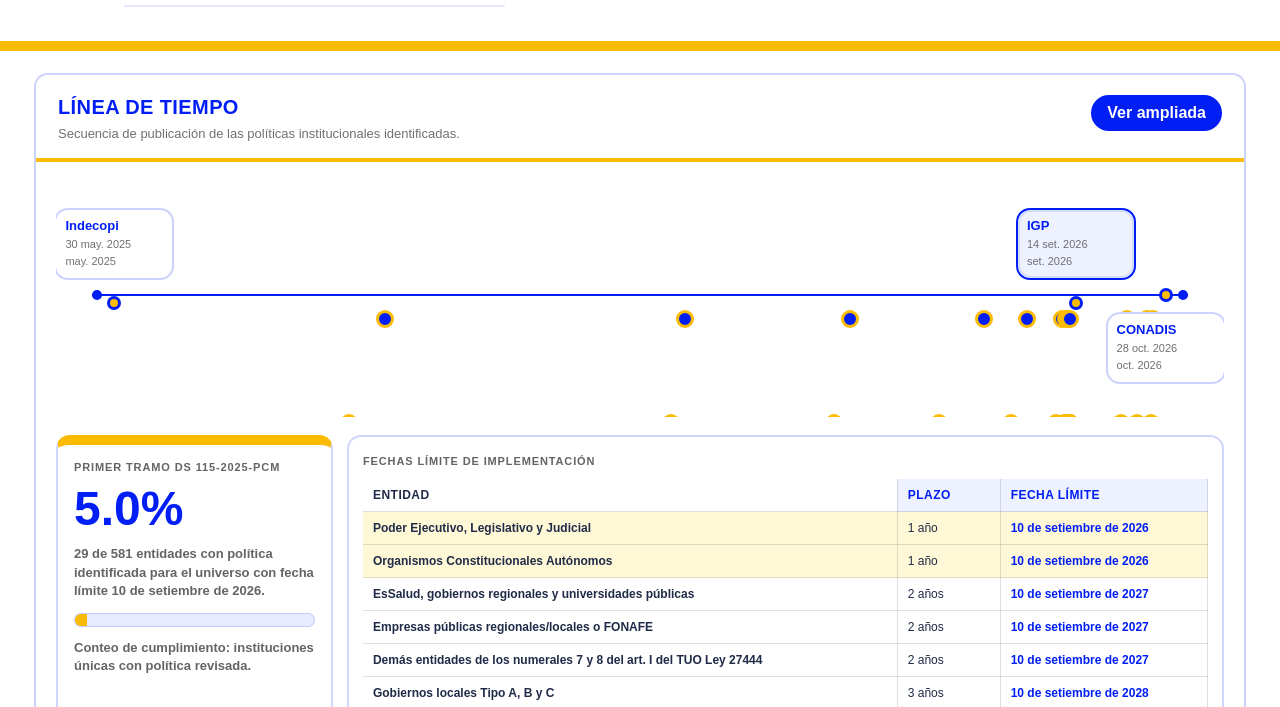
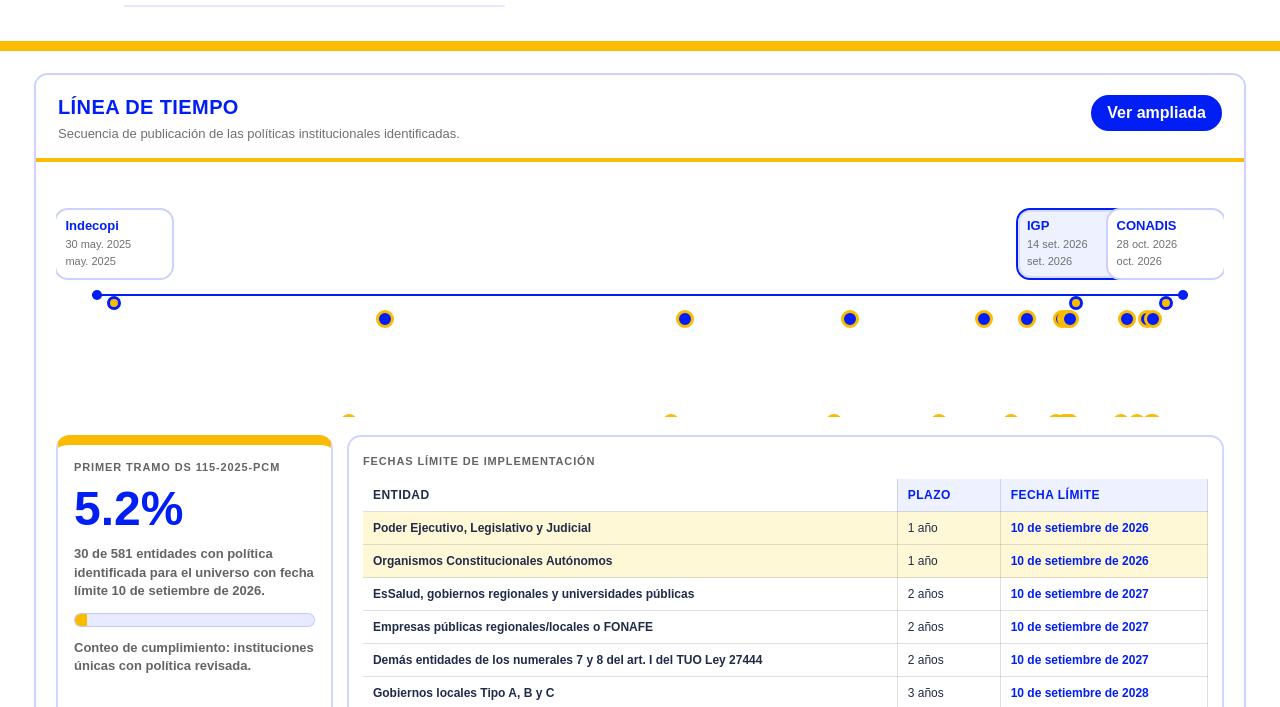
Before and after one commit to fatimatv/ialaw-ai-policy-dashboard, a plain HTML site: page index.html in a window 1280 px wide. Shown: the part 703-1410 px from the top of the page. Drawn offline with Linux system fonts and the light colour scheme.

Commit message:
Añade política de IA de Áncash

```diff
--- a/index.html
+++ b/index.html
@@ -2674,6 +2674,20 @@
         evidence: "Principios completos del Reglamento, mecanismos PAGD, PAIA, PGD y SGIA, evaluación de impacto para riesgos altos, registro institucional, supervisión humana, auditorías, gestión de incidentes, capacitación, guías complementarias y responsabilidades expresas del CGTD, OIA, OGTI y oficiales especializados.",
         source: "Documento proporcionado para el análisis. La resolución aprobatoria y fecha de publicación no están consignadas en el PDF y permanecen pendientes de verificación oficial.",
         scores: { rights: 3, privacy: 3, human: 3, transparency: 3, risk: 3, bias: 3, accountability: 3, copyright: 3, training: 3, sustainability: 3, governance: 3, inventory: 3 }
+      },
+      {
+        id: "ancash",
+        name: "Áncash",
+        longName: "Gobierno Regional de Áncash",
+        sector: "Gobierno regional",
+        instrument: "Decreto Regional N.° 012-2026-GRA/GR",
+        approval: "2026-10-12",
+        publication: "2026-10-22",
+        focus: "Política institucional para el uso seguro, responsable y ético de IA en la gestión regional, con aplicación obligatoria para sus dependencias, funcionarios, directivos y servidores civiles.",
+        difference: "Destaca por asignar expresamente la conducción a la Gerencia General Regional y la coordinación, seguimiento y mejora a las unidades competentes de gobierno digital y tecnologías de la información.",
+        evidence: "El Decreto aprueba la política, exige una adopción centrada en las personas, transparente, segura y con supervisión humana; prevé privacidad, seguridad de la información, gestión de riesgos, prevención de sesgos y discriminación, responsabilidades, seguimiento, mejora y capacitación. La valoración se basa en las disposiciones expresas del Decreto publicado; el anexo de la política no se incluye en el archivo oficial consultado.",
+        source: "https://regionancash.gob.pe/decreto_regional.php",
+        scores: { rights: 3, privacy: 3, human: 3, transparency: 3, risk: 3, bias: 3, accountability: 3, copyright: 1, training: 3, sustainability: 1, governance: 3, inventory: 1 }
       }
     ];
 
@@ -2894,7 +2908,7 @@
     ];
 
     const firstWaveUniverse = 581;
-    const compliantPolicyInstitutionIds = new Set(["indecopi", "onpe", "osinergmin", "onp", "apci", "ceplan", "itp", "sunat", "servir", "sunarp", "ositran", "midis", "smv-policy", "oece", "inacal", "mef", "osinfor", "reniec", "igp", "tc", "bnp", "minsa-policy", "amazonas", "sunass-policy", "sunafil", "proinversion-policy", "seman", "conadis", "jne"]);
+    const compliantPolicyInstitutionIds = new Set(["indecopi", "onpe", "osinergmin", "onp", "apci", "ceplan", "itp", "sunat", "servir", "sunarp", "ositran", "midis", "smv-policy", "oece", "inacal", "mef", "osinfor", "reniec", "igp", "tc", "bnp", "minsa-policy", "amazonas", "sunass-policy", "sunafil", "proinversion-policy", "seman", "conadis", "jne", "ancash"]);
     const state = {
       selected: "igp",
       dateMode: "publication",
```
Also changed, not shown: public/index.html (+15 -1 lines).
